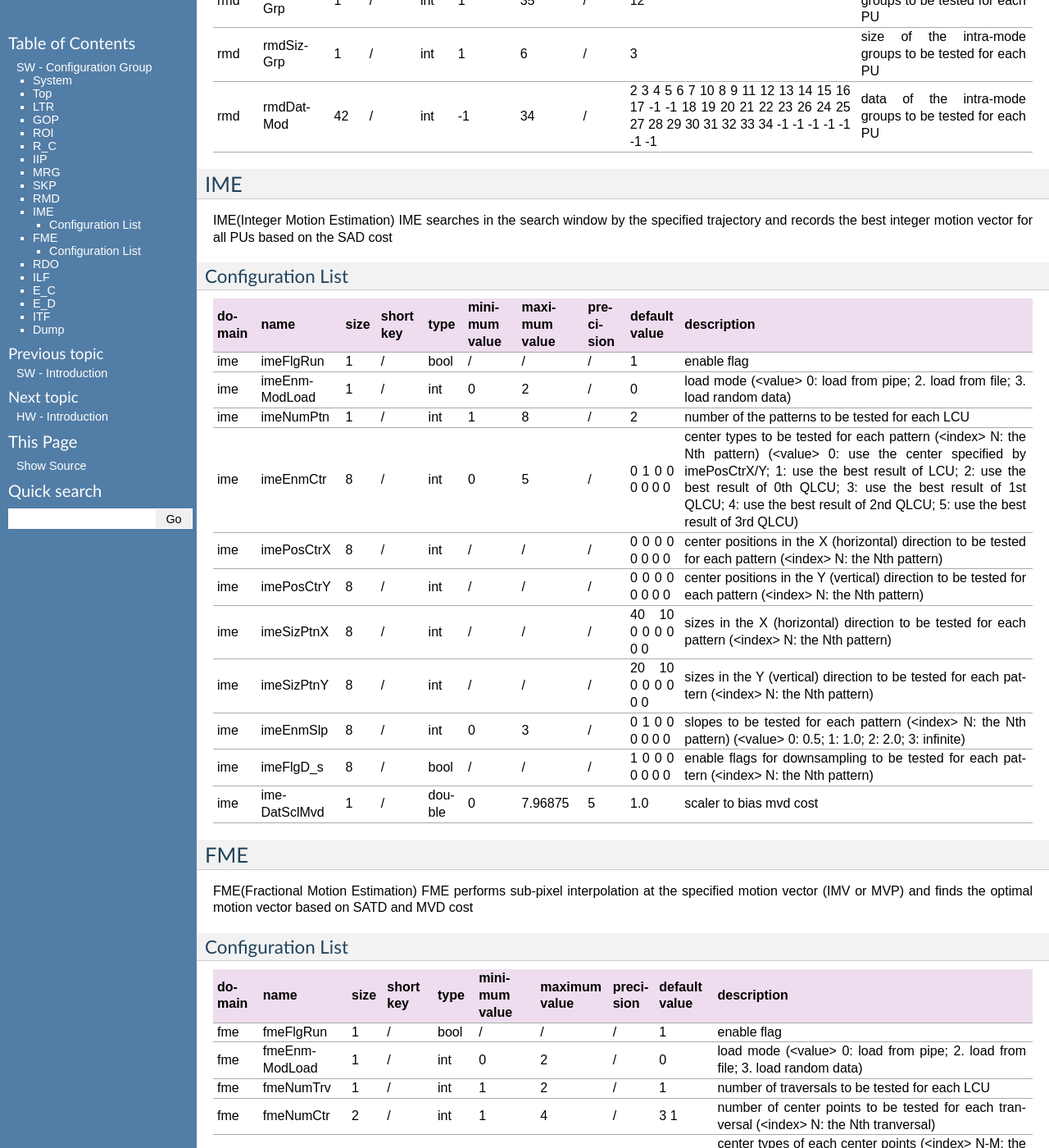
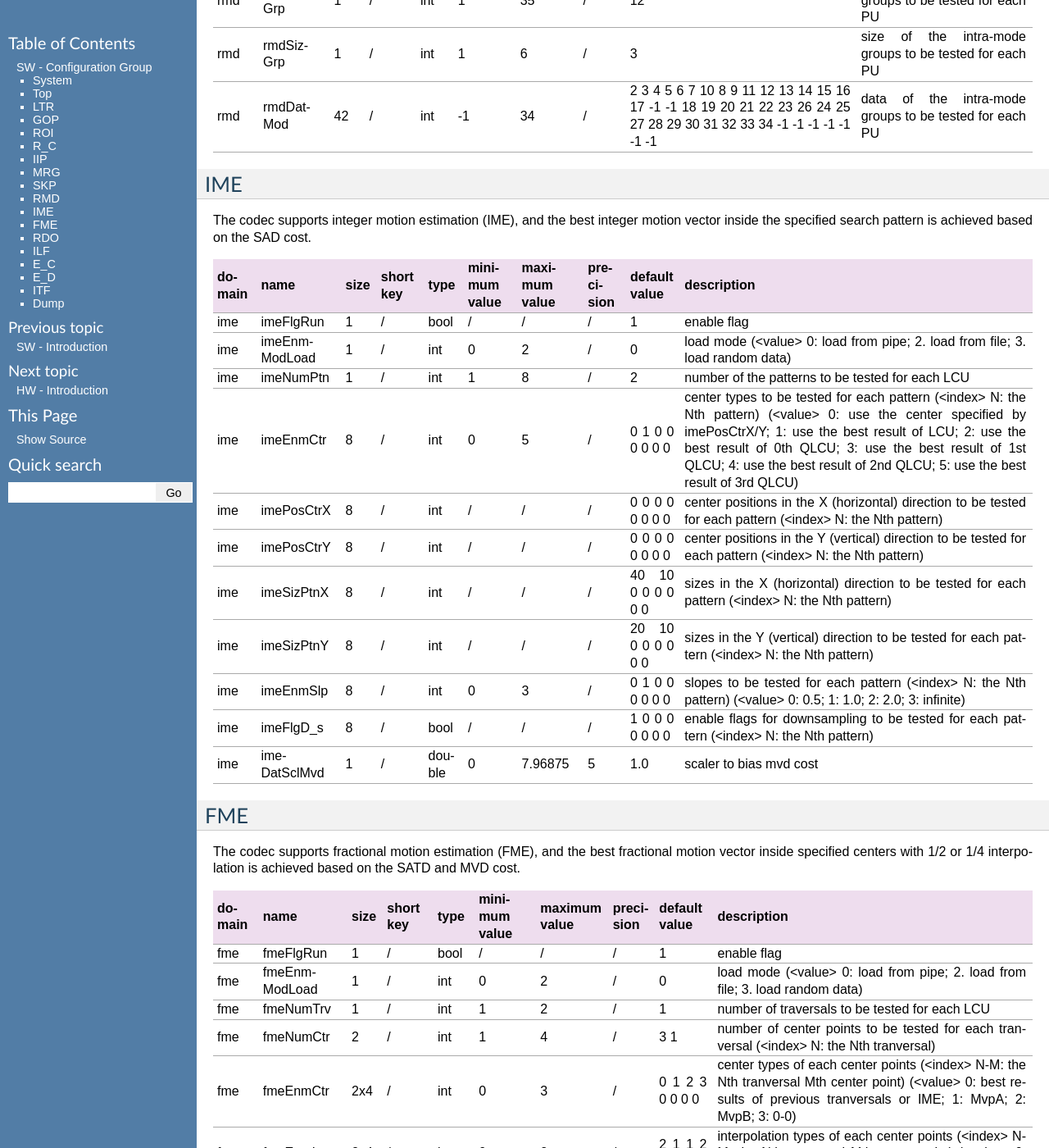
Before and after one commit to iamhll/xkcdc_manual, a Sphinx documentation site: the page built from manual/source/SwCfgGroup/main.rst, in a window 1280 px wide and 1400 px high, scrolled down 6833 px. Shown: the whole window at 82% size. Built offline with Sphinx 7.4.7, drawn with Linux system fonts in a browser that asks for light colours.

Commit message:
normalized

```diff
--- a/manual/source/SwCfgGroup/fme.rst
+++ b/manual/source/SwCfgGroup/fme.rst
@@ -1,12 +1,9 @@
 FME
 ---
 
-FME(Fractional Motion Estimation)
-FME performs sub-pixel interpolation at the specified motion vector (IMV or MVP)
-and finds the optimal motion vector based on SATD and MVD cost
-
-Configuration List
-..................
+The codec supports fractional motion estimation (FME),
+and the best fractional motion vector inside specified centers with 1/2 or 1/4 interpolation
+is achieved based on the SATD and MVD cost.
 
 .. table::
       :align: left
--- a/manual/source/SwCfgGroup/ime.rst
+++ b/manual/source/SwCfgGroup/ime.rst
@@ -1,12 +1,8 @@
 IME
 ---
 
-IME(Integer Motion Estimation)
-IME searches in the search window by the specified trajectory
-and records the best integer motion vector for all PUs based on the SAD cost
-
-Configuration List
-..................
+The codec supports integer motion estimation (IME),
+and the best integer motion vector inside the specified search pattern is achieved based on the SAD cost.
 
 .. table::
       :align: left
```
